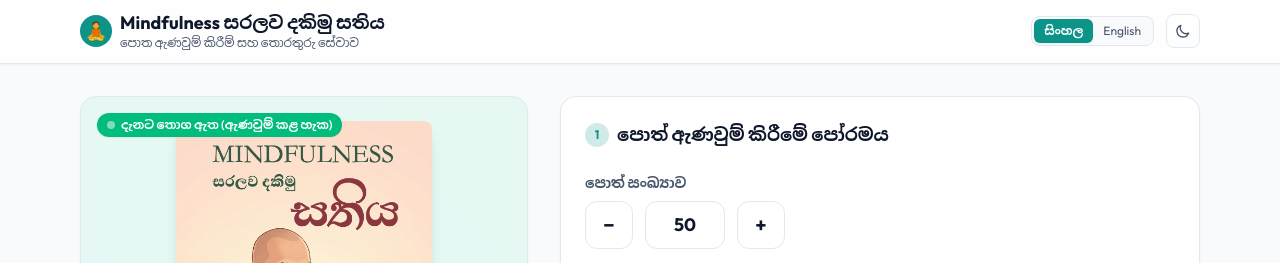
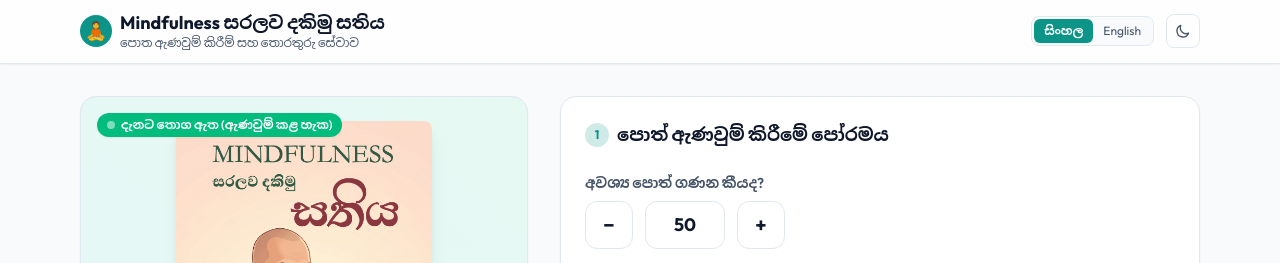
Before and after one commit to pathnirvana/book-order, a Vue app: page / in a window 1280 px wide. Shown: the top 263 px of the page. Built offline with nearby package versions, Linux system fonts and the light colour scheme.

Commit message:
update quantity

```diff
--- a/src/App.vue
+++ b/src/App.vue
@@ -252,7 +252,7 @@ const translations = {
     lkr: "රු.",
     grams: "ග්‍රෑම්",
     orderTitle: "පොත් ඇණවුම් කිරීමේ පෝරමය",
-    quantity: "පොත් සංඛ්‍යාව",
+    quantity: "අවශ්‍ය පොත් ගණන කීයද?",
     deliveryMethod: "ලබාගැනීමේ ක්‍රමය",
     pickup: "පැමිණ ලබා ගැනීම (හෝමාගම)",
     courier: "Citypak කුරියර් (නිවසටම)",
@@ -316,7 +316,7 @@ const translations = {
     lkr: "Rs.",
     grams: "g",
     orderTitle: "Book Order Form",
-    quantity: "Number of Books",
+    quantity: "Number of Books Required",
     deliveryMethod: "Delivery Method",
     pickup: "Self-Pickup (Homagama)",
     courier: "Citypak Courier (To Doorstep)",
```
